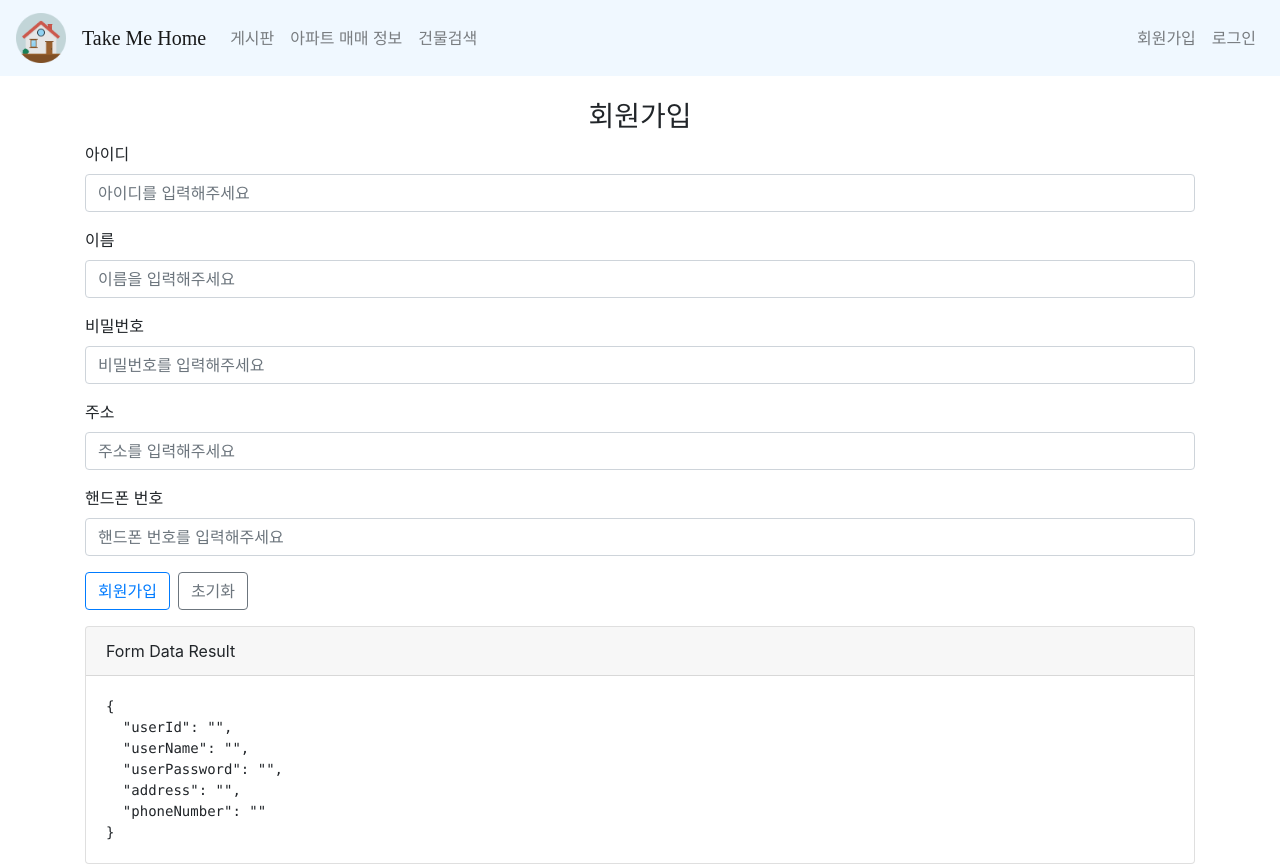
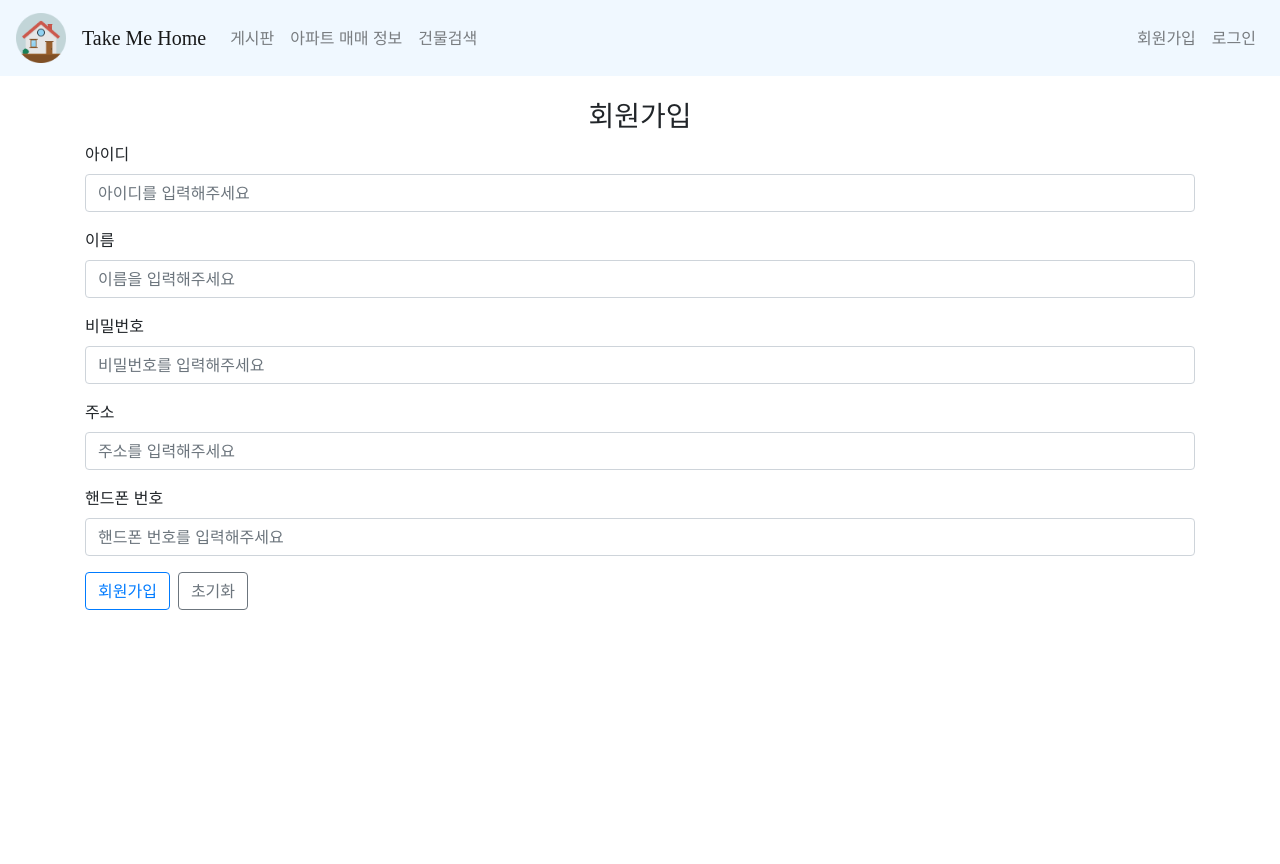
Before and after one commit to Ha-limLee/where-is-my-home-vue, a Vue app: page /sign-up in a window 1280 px wide. After the commit the page ends 800 px from the top, so only its background shows below. Built offline with nearby package versions, Linux system fonts and the light colour scheme; no server answers.

Commit message:
removed unused component

```diff
--- a/src/views/SignUpView.vue
+++ b/src/views/SignUpView.vue
@@ -62,9 +62,6 @@
         <b-button type="submit" class="mr-2" variant="outline-primary">회원가입</b-button>
         <b-button type="reset" variant="outline-secondary">초기화</b-button>
       </b-form>
-      <b-card class="mt-3" header="Form Data Result">
-        <pre class="m-0">{{ form }}</pre>
-      </b-card>
     </b-container>
 </template>
 
```
